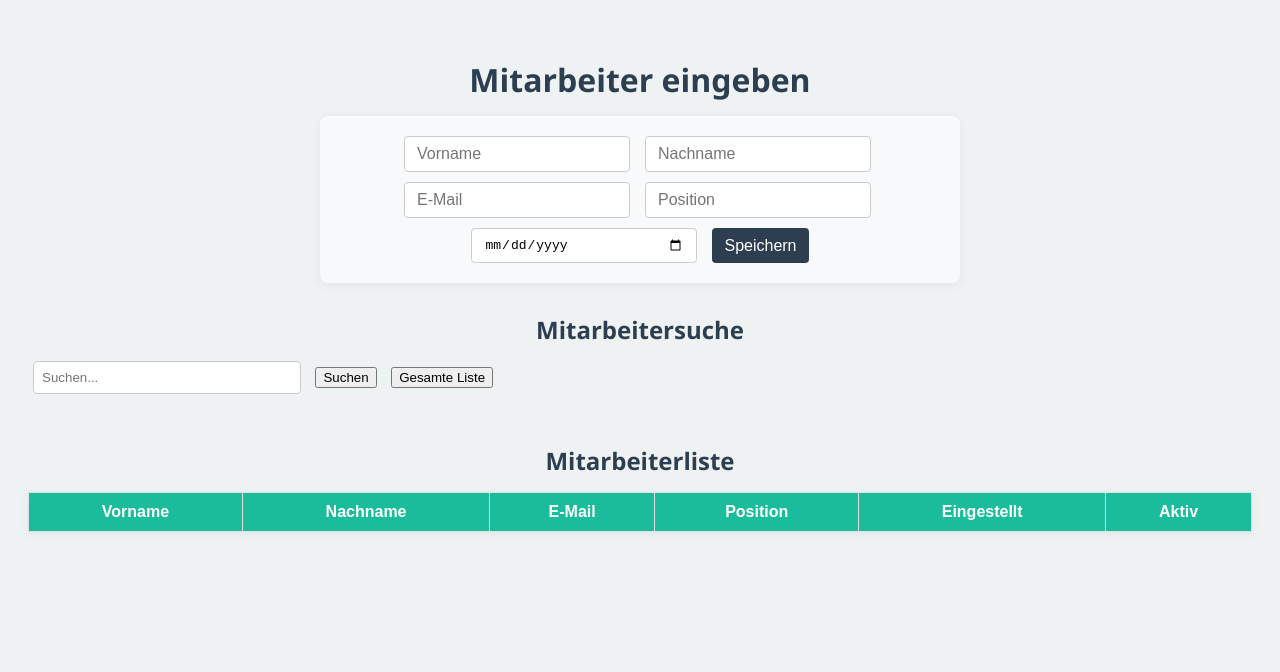
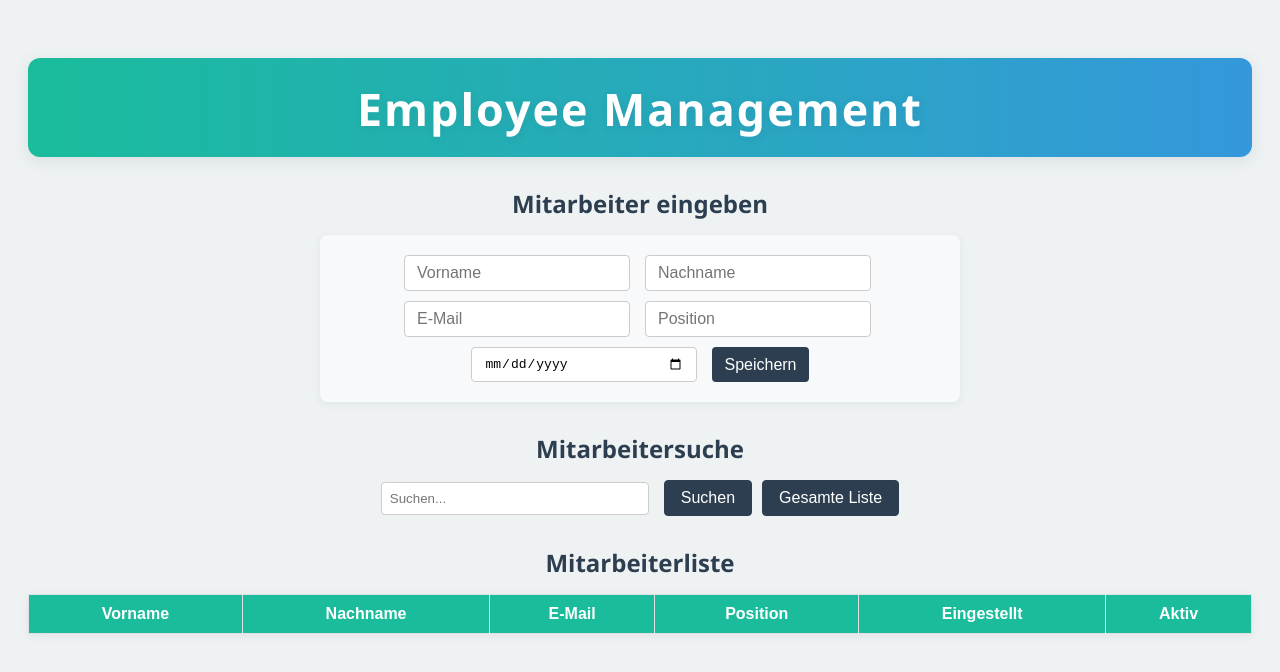
Before and after one commit to ad220296/kern_app, a website: page public/index.html in a window 1280 px wide. Drawn offline with Linux system fonts and the light colour scheme; no server answers.

Commit message:
Frontend: Layout und Styles erneut angepasst

```diff
--- a/public/index.html
+++ b/public/index.html
@@ -7,7 +7,10 @@
   <link rel="stylesheet" href="style.css" />
 </head>
 <body>
-  <h1>Mitarbeiter eingeben</h1>
+  <!-- Schöne, farbige Hauptüberschrift -->
+  <h1 class="main-title">Employee Management</h1>
+
+  <h2>Mitarbeiter eingeben</h2>
   <!-- Formular zur Eingabe eines neuen Mitarbeiters -->
   <form id="employeeForm">
     <input type="text" name="firstname" placeholder="Vorname" required />
@@ -19,10 +22,12 @@
   </form>
 
   <h2>Mitarbeitersuche</h2>
-  <!-- Suchfeld für Mitarbeiter -->
-  <input type="text" id="searchInput" placeholder="Suchen..." />
-  <button onclick="loadEmployees()">Suchen</button>
-  <button onclick="showAll()">Gesamte Liste</button>
+  <!-- Suchfeld für Mitarbeiter, jetzt mittig mit .search-bar -->
+  <div class="search-bar">
+    <input type="text" id="searchInput" placeholder="Suchen..." />
+    <button onclick="loadEmployees()">Suchen</button>
+    <button onclick="showAll()">Gesamte Liste</button>
+  </div>
 
   <h2>Mitarbeiterliste</h2>
   <!-- Tabelle zur Anzeige der Mitarbeiterdaten -->
--- a/public/style.css
+++ b/public/style.css
@@ -73,16 +73,34 @@ form button:hover {
   background: #1abc9c;
 }
 
-/* Suchfeld und Buttons mittig */
-#searchInput, button[onclick] {
-  display: inline-block;
-  margin: 0 5px 20px 5px;
+/* Suchleiste und Buttons mittig ausrichten */
+.search-bar {
+  display: flex;
+  justify-content: center;
+  align-items: center;
+  gap: 10px;
+  margin-bottom: 25px;
 }
+
 #searchInput {
   width: 250px;
   padding: 8px;
   border-radius: 4px;
   border: 1px solid #ccc;
+}
+
+button[onclick] {
+  border-radius: 4px;
+  border: 1px solid #2c3e50;
+  background: #2c3e50;
+  color: #fff;
+  padding: 8px 16px;
+  font-size: 1em;
+  cursor: pointer;
+  transition: background 0.2s;
+}
+button[onclick]:hover {
+  background: #1abc9c;
 }
 
 /* Tabelle optisch verbessern */
@@ -106,3 +124,19 @@ td, th {
 tr:nth-child(even) {
   background: #f8f9fa;
 }
+
+/* Hauptüberschrift farbig und modern gestalten */
+.main-title {
+  text-align: center;
+  font-size: 2.8em;
+  margin-top: 30px;
+  margin-bottom: 30px;
+  color: #fff;
+  background: linear-gradient(90deg, #1abc9c 0%, #3498db 100%);
+  padding: 20px 0 18px 0;
+  border-radius: 12px;
+  letter-spacing: 2px;
+  box-shadow: 0 4px 16px rgba(44,62,80,0.10);
+  font-family: 'Segoe UI', Arial, sans-serif;
+  text-shadow: 1px 2px 8px rgba(44,62,80,0.10);
+}
```
